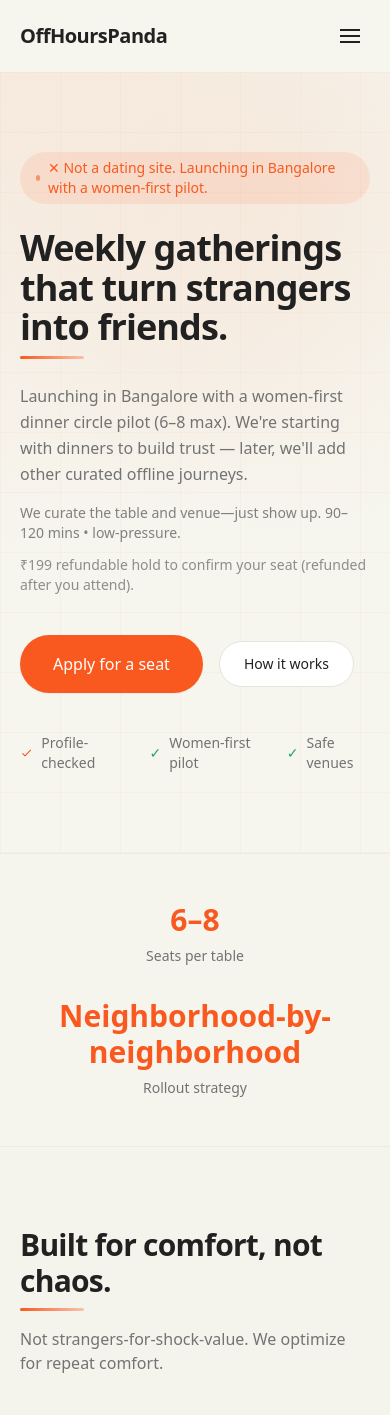
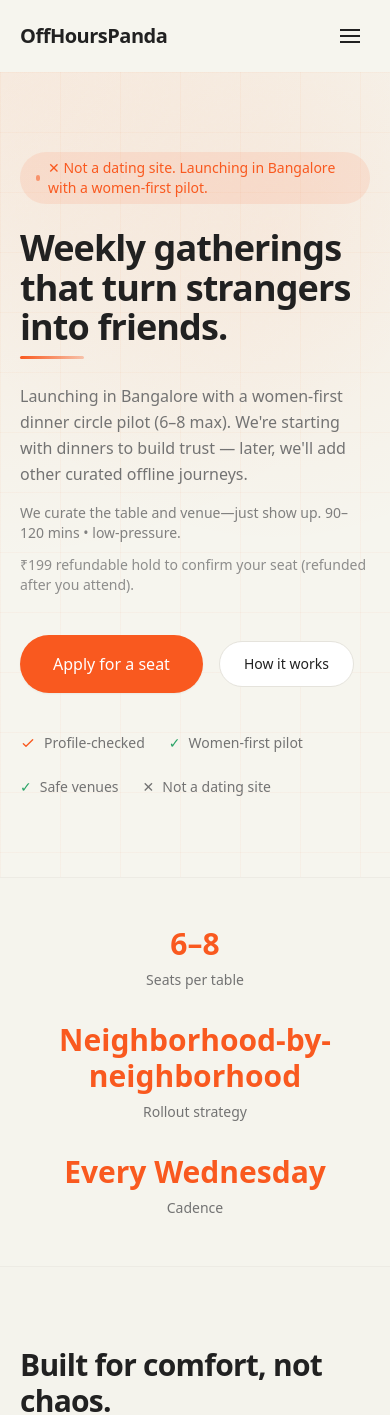
Before and after one commit to atul-krishnan/tablelink-mvp, a Next.js app: page / in a window 390 px wide. Shown: the top 1415 px of the page. Built offline with nearby package versions, Linux system fonts and the light colour scheme.

Commit message:
Add '✕ Not a dating site' trust indicator and 'Every Wednesday' social proof stat
- Hero: Added fourth trust indicator '✕ Not a dating site'
- Social proof: Added third stat 'Every Wednesday' for cadence
- Added flex-wrap to trust indicators for better mobile display

```diff
--- a/src/components/sections/Hero.tsx
+++ b/src/components/sections/Hero.tsx
@@ -81,7 +81,7 @@ export function Hero() {
                         </div>
 
                         {/* Trust indicators */}
-                        <div className="mt-10 flex items-center gap-6 text-sm text-muted-foreground">
+                        <div className="mt-10 flex items-center gap-6 text-sm text-muted-foreground flex-wrap">
                             <div className="flex items-center gap-2">
                                 <svg className="h-4 w-4 text-accent" fill="none" viewBox="0 0 24 24" stroke="currentColor">
                                     <path strokeLinecap="round" strokeLinejoin="round" strokeWidth={2} d="M5 13l4 4L19 7" />
@@ -95,6 +95,10 @@ export function Hero() {
                             <div className="flex items-center gap-2">
                                 <span className="text-success">✓</span>
                                 <span>Safe venues</span>
+                            </div>
+                            <div className="flex items-center gap-2">
+                                <span className="text-muted-foreground">✕</span>
+                                <span>Not a dating site</span>
                             </div>
                         </div>
                     </motion.div>
--- a/src/lib/site-config.ts
+++ b/src/lib/site-config.ts
@@ -94,7 +94,8 @@ export const siteConfig = {
     socialProof: {
         stats: [
             { label: "Seats per table", value: "6–8" },
-            { label: "Rollout strategy", value: "Neighborhood-by-neighborhood" }
+            { label: "Rollout strategy", value: "Neighborhood-by-neighborhood" },
+            { label: "Cadence", value: "Every Wednesday" }
         ]
     },
 
```
